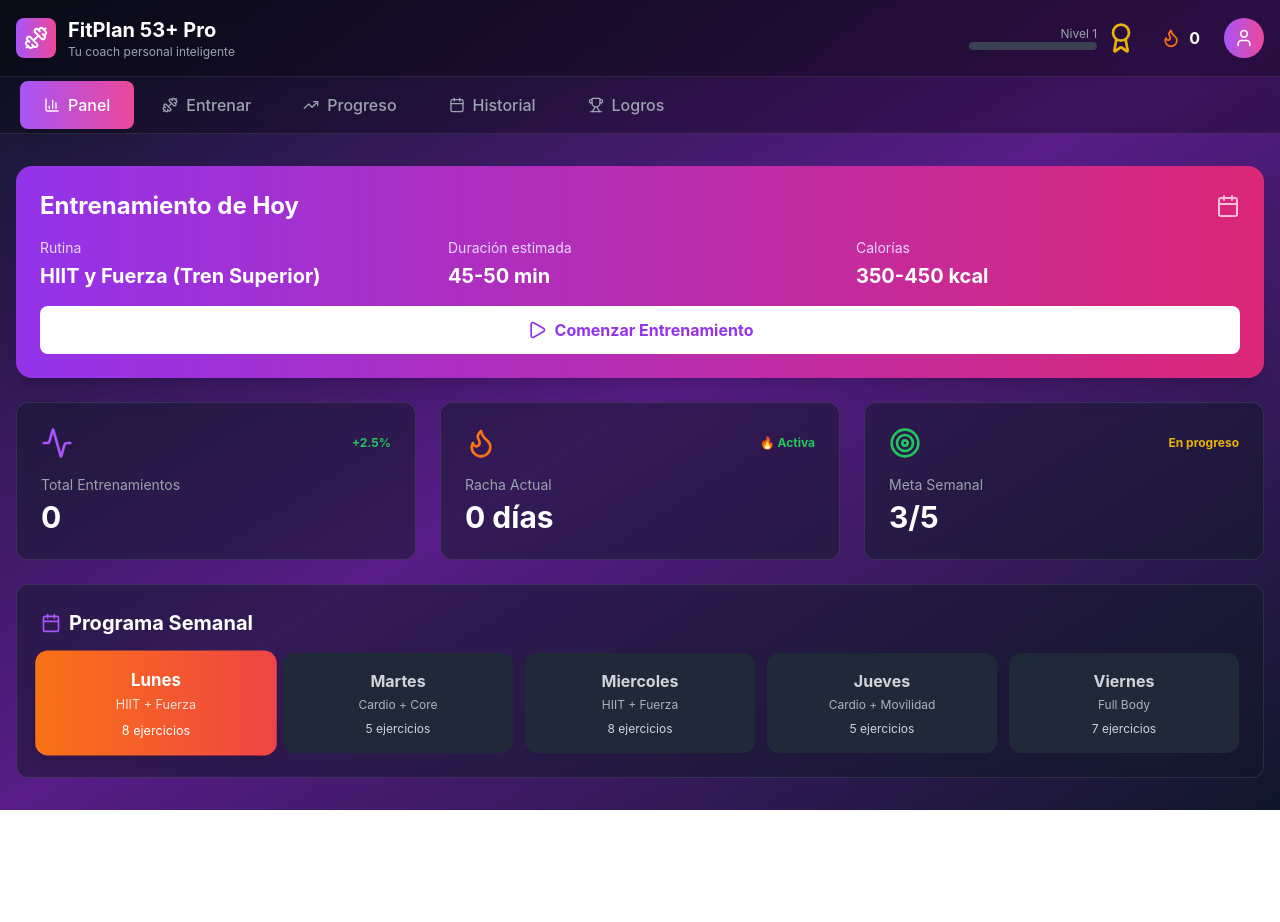
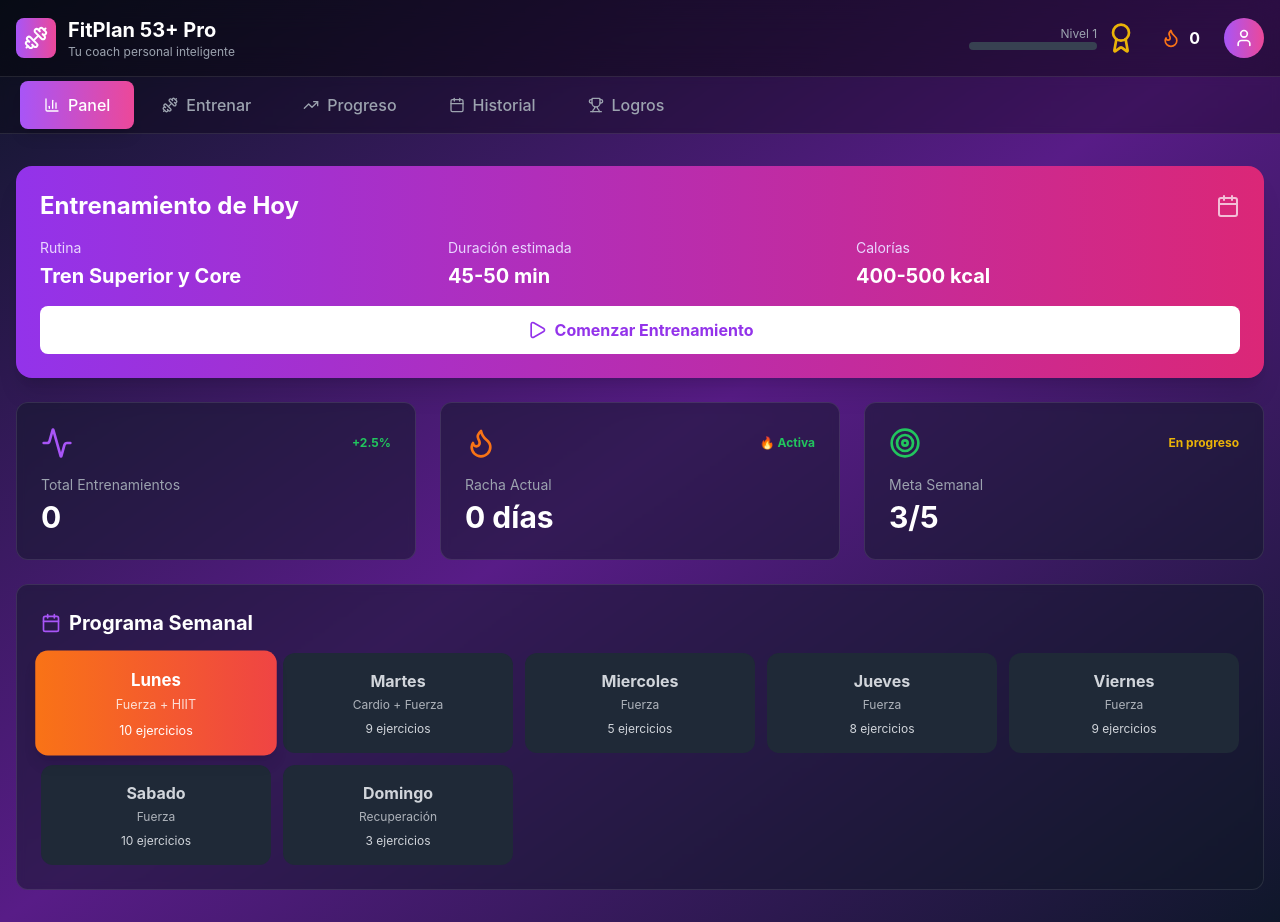
Before and after one commit to AlfonsoLlano1972/fitplan-53-pro, a React (Create React App) app: page / in a window 1280 px wide. Before the commit the page ends 810 px from the top, so only its background shows below. Built offline with nearby package versions, Linux system fonts and the light colour scheme.

Commit message:
Actualizar programa entrenamiento

```diff
--- a/src/App.js
+++ b/src/App.js
@@ -1,98 +1,140 @@
 import React, { useState, useEffect, useRef } from 'react';
 import { Play, Pause, RotateCcw, ChevronLeft, ChevronRight, Camera, Trash2, Plus, Trophy, Target, TrendingUp, Calendar, Clock, Dumbbell, Heart, Award, CheckCircle, Circle, AlertCircle, Volume2, VolumeX, Settings, User, BarChart3, Activity, Flame, Timer, SkipForward } from 'lucide-react';
 
-// Datos del programa de entrenamiento mejorados
+// Datos del programa de entrenamiento actualizado
 const workoutProgram = {
   lunes: {
-    name: "HIIT y Fuerza (Tren Superior)",
-    description: "Aumentar el metabolismo y fortalecer el tren superior",
-    type: "HIIT + Fuerza",
-    difficulty: "Intermedio",
+    name: "Tren Superior y Core",
+    description: "Calentamiento, HIIT y trabajo de fuerza",
+    type: "Fuerza + HIIT",
+    difficulty: "Intermedio-Alto",
     duration: "45-50 min",
-    calories: "350-450",
+    calories: "400-500",
     color: "from-orange-500 to-red-500",
     exercises: [
-      { name: "Calentamiento - Carrera", type: "Cardio", sets: 1, reps: "1 km", rest: 0, isTime: false, description: "Carrera suave para preparar el cuerpo y elevar la temperatura corporal.", video: "🎥", equipment: "Ninguno" },
-      { name: "Burpees (modificados sin salto)", type: "HIIT", sets: 3, reps: "30 seg", rest: 30, isTime: true, duration: 30, description: "Ejercicio completo que trabaja todo el cuerpo. Versión modificada sin salto para proteger articulaciones.", video: "🎥", equipment: "Ninguno" },
-      { name: "Mountain Climbers", type: "HIIT", sets: 3, reps: "30 seg", rest: 30, isTime: true, duration: 30, description: "Ejercicio cardiovascular que fortalece el core y mejora la resistencia.", video: "🎥", equipment: "Ninguno" },
-      { name: "Jumping Jacks", type: "HIIT", sets: 3, reps: "30 seg", rest: 30, isTime: true, duration: 30, description: "Ejercicio cardiovascular básico que activa todo el cuerpo.", video: "🎥", equipment: "Ninguno" },
-      { name: "Press de banca con mancuernas", type: "Fuerza", sets: 3, reps: "10-12", rest: 60, isTime: false, description: "Ejercicio fundamental para desarrollar el pecho, hombros y tríceps.", video: "🎥", equipment: "Mancuernas" },
-      { name: "Remo con mancuerna", type: "Fuerza", sets: 3, reps: "10-12", rest: 60, isTime: false, description: "Fortalece la espalda y mejora la postura. Excelente para contrarrestar el trabajo de pecho.", video: "🎥", equipment: "Mancuerna" },
-      { name: "Press militar con mancuernas", type: "Fuerza", sets: 3, reps: "10-12", rest: 60, isTime: false, description: "Desarrolla los hombros y mejora la estabilidad del core.", video: "🎥", equipment: "Mancuernas" },
-      { name: "Flexiones", type: "Fuerza", sets: 3, reps: "Al fallo", rest: 60, isTime: false, description: "Ejercicio clásico para pecho, hombros y tríceps usando el peso corporal.", video: "🎥", equipment: "Ninguno" }
+      { name: "Estiramientos de calentamiento", type: "Calentamiento", sets: 1, reps: "5 min", rest: 0, isTime: true, duration: 300, description: "Prepara tu cuerpo con estiramientos dinámicos", video: "🎥", equipment: "Ninguno" },
+      { name: "Carrera de calentamiento", type: "Cardio", sets: 1, reps: "1 km", rest: 0, isTime: false, description: "Carrera suave para elevar la temperatura corporal", video: "🎥", equipment: "Ninguno" },
+      { name: "Bicicleta de asalto", type: "HIIT", sets: 1, reps: "15 min", rest: 0, isTime: true, duration: 900, description: "12 calorías en bicicleta de asalto", video: "🎥", equipment: "Bicicleta de asalto" },
+      { name: "Clean & Press", type: "Fuerza", sets: 1, reps: "8", rest: 60, isTime: false, description: "Ejercicio compuesto para potencia total del cuerpo", video: "🎥", equipment: "Barra/Mancuernas" },
+      { name: "Flexiones", type: "Fuerza", sets: 1, reps: "10", rest: 60, isTime: false, description: "Ejercicio clásico para pecho y tríceps", video: "🎥", equipment: "Ninguno" },
+      { name: "Elevaciones de piernas colgado", type: "Core", sets: 3, reps: "10", rest: 60, isTime: false, description: "Fortalece el core inferior", video: "🎥", equipment: "Barra de dominadas" },
+      { name: "KB Swings", type: "HIIT", sets: 3, reps: "15", rest: 60, isTime: false, description: "Ejercicio explosivo con pesa rusa", video: "🎥", equipment: "Pesa rusa" },
+      { name: "Arnold Press", type: "Fuerza", sets: 3, reps: "10", rest: 60, isTime: false, description: "Press de hombros con rotación completa", video: "🎥", equipment: "Mancuernas" },
+      { name: "Rear Delt Fly", type: "Fuerza", sets: 3, reps: "10", rest: 60, isTime: false, description: "Aperturas posteriores para deltoides traseros", video: "🎥", equipment: "Mancuernas" },
+      { name: "Elevaciones laterales con cable", type: "Fuerza", sets: 3, reps: "10", rest: 60, isTime: false, description: "Trabajo aislado de deltoides laterales", video: "🎥", equipment: "Cable/Poleas" }
     ]
   },
   martes: {
-    name: "Cardio y Core",
-    description: "Mejorar la resistencia cardiovascular y fortalecer el core",
-    type: "Cardio + Core",
-    difficulty: "Fácil-Intermedio",
+    name: "Cardio y Brazos",
+    description: "Entrenamiento cardiovascular con finalizador de brazos",
+    type: "Cardio + Fuerza",
+    difficulty: "Intermedio",
     duration: "40-45 min",
-    calories: "300-400",
+    calories: "350-450",
     color: "from-green-500 to-teal-500",
     exercises: [
-      { name: "Carrera suave", type: "Cardio", sets: 1, reps: "25 min", rest: 0, isTime: true, duration: 1500, description: "Carrera a ritmo conversacional para mejorar la resistencia aeróbica.", video: "🎥", equipment: "Ninguno" },
-      { name: "Plancha isométrica", type: "Core", sets: 3, reps: "30-60 seg", rest: 60, isTime: true, duration: 45, description: "Ejercicio isométrico que fortalece todo el core y mejora la estabilidad.", video: "🎥", equipment: "Ninguno" },
-      { name: "Elevaciones de piernas", type: "Core", sets: 3, reps: "15", rest: 45, isTime: false, description: "Trabaja la parte inferior del abdomen de forma efectiva.", video: "🎥", equipment: "Ninguno" },
-      { name: "Crunches", type: "Core", sets: 3, reps: "20", rest: 45, isTime: false, description: "Ejercicio clásico para fortalecer la parte superior del abdomen.", video: "🎥", equipment: "Ninguno" },
-      { name: "Russian Twists", type: "Core", sets: 3, reps: "20", rest: 45, isTime: false, description: "Fortalece los oblicuos y mejora la rotación del tronco.", video: "🎥", equipment: "Opcional: Peso" }
+      { name: "Estiramientos de calentamiento", type: "Calentamiento", sets: 1, reps: "5 min", rest: 0, isTime: true, duration: 300, description: "Prepara tu cuerpo con estiramientos dinámicos", video: "🎥", equipment: "Ninguno" },
+      { name: "Carrera 1 milla", type: "Cardio", sets: 1, reps: "1.6 km", rest: 0, isTime: false, description: "Carrera a ritmo moderado", video: "🎥", equipment: "Ninguno" },
+      { name: "Ski Erg", type: "Cardio", sets: 1, reps: "500m", rest: 120, isTime: false, description: "Si no puedes hacer todo junto, divide en 2x250m", video: "🎥", equipment: "Ski Erg" },
+      { name: "Remo", type: "Cardio", sets: 1, reps: "500m", rest: 120, isTime: false, description: "Mantén un ritmo constante", video: "🎥", equipment: "Máquina de remo" },
+      { name: "Box Step Ups", type: "Fuerza", sets: 1, reps: "50", rest: 60, isTime: false, description: "Subidas al cajón alternando piernas", video: "🎥", equipment: "Cajón/Step" },
+      { name: "Elevaciones de rodillas", type: "Core", sets: 1, reps: "50", rest: 60, isTime: false, description: "Eleva las rodillas al pecho alternadamente", video: "🎥", equipment: "Ninguno" },
+      { name: "Hang Cleans", type: "Fuerza", sets: 1, reps: "30", rest: 90, isTime: false, description: "Cargadas colgantes explosivas", video: "🎥", equipment: "Barra" },
+      { name: "FINALIZADOR: Curl con barra", type: "Fuerza", sets: 1, reps: "30", rest: 60, isTime: false, description: "Finalizador para bíceps", video: "🎥", equipment: "Barra" },
+      { name: "FINALIZADOR: Extensiones de tríceps", type: "Fuerza", sets: 1, reps: "30", rest: 0, isTime: false, description: "Finalizador para tríceps", video: "🎥", equipment: "Mancuernas/Cable" }
     ]
   },
   miercoles: {
-    name: "HIIT y Fuerza (Tren Inferior)",
-    description: "Quemar grasa y fortalecer piernas y glúteos",
-    type: "HIIT + Fuerza",
+    name: "Pecho y Hombros",
+    description: "Entrenamiento de fuerza para tren superior",
+    type: "Fuerza",
     difficulty: "Intermedio-Alto",
-    duration: "45-50 min",
+    duration: "50-55 min",
     calories: "400-500",
     color: "from-purple-500 to-pink-500",
     exercises: [
-      { name: "Calentamiento dinámico", type: "Calentamiento", sets: 1, reps: "5 min", rest: 0, isTime: true, duration: 300, description: "Movimientos dinámicos para preparar las articulaciones de la cadera y rodillas.", video: "🎥", equipment: "Ninguno" },
-      { name: "Squat Jumps", type: "HIIT", sets: 4, reps: "20 seg", rest: 40, isTime: true, duration: 20, description: "Ejercicio pliométrico que mejora la potencia de las piernas.", video: "🎥", equipment: "Ninguno" },
-      { name: "Zancadas alternas", type: "HIIT", sets: 4, reps: "20 seg", rest: 40, isTime: true, duration: 20, description: "Ejercicio unilateral que mejora el equilibrio y fortalece piernas.", video: "🎥", equipment: "Ninguno" },
-      { name: "High Knees", type: "HIIT", sets: 4, reps: "20 seg", rest: 40, isTime: true, duration: 20, description: "Ejercicio cardiovascular que mejora la coordinación y resistencia.", video: "🎥", equipment: "Ninguno" },
-      { name: "Sentadillas Goblet", type: "Fuerza", sets: 3, reps: "12-15", rest: 60, isTime: false, description: "Sentadilla con peso que fortalece cuádriceps, glúteos y core.", video: "🎥", equipment: "Pesa rusa/Mancuerna" },
-      { name: "Peso muerto rumano", type: "Fuerza", sets: 3, reps: "10-12", rest: 60, isTime: false, description: "Ejercicio fundamental para fortalecer glúteos e isquiotibiales.", video: "🎥", equipment: "Mancuernas/Barra" },
-      { name: "Zancadas con mancuernas", type: "Fuerza", sets: 3, reps: "10 c/pierna", rest: 60, isTime: false, description: "Fortalece piernas de forma unilateral, mejorando el equilibrio.", video: "🎥", equipment: "Mancuernas" },
-      { name: "Elevación de gemelos", type: "Fuerza", sets: 3, reps: "15-20", rest: 45, isTime: false, description: "Fortalece los músculos de la pantorrilla.", video: "🎥", equipment: "Opcional: Peso" }
+      { name: "Estiramientos", type: "Calentamiento", sets: 1, reps: "5 min", rest: 0, isTime: true, duration: 300, description: "Calentamiento con estiramientos", video: "🎥", equipment: "Ninguno" },
+      { name: "Carrera 2km", type: "Cardio", sets: 1, reps: "2 km", rest: 180, isTime: false, description: "Intenta mantenerlo bajo 10 minutos. Ritmo conversacional", video: "🎥", equipment: "Ninguno" },
+      { name: "Bicicleta de asalto + Press de banca", type: "HIIT", sets: 5, reps: "16-14-12-10-8", rest: 90, isTime: false, description: "16 calorías y 16 reps, 14 cal y 14 reps, etc. Press más ligero de lo normal", video: "🎥", equipment: "Bicicleta + Banca" },
+      { name: "Press militar", type: "Fuerza", sets: 5, reps: "10", rest: 60, isTime: false, description: "Press de hombros estricto", video: "🎥", equipment: "Barra/Mancuernas" },
+      { name: "Remo gorila", type: "Fuerza", sets: 5, reps: "10", rest: 60, isTime: false, description: "Remo alternado con mancuernas", video: "🎥", equipment: "Mancuernas" }
     ]
   },
   jueves: {
-    name: "Cardio y Movilidad",
-    description: "Recuperación activa con trabajo cardiovascular suave",
-    type: "Cardio + Movilidad",
-    difficulty: "Fácil",
-    duration: "35-40 min",
-    calories: "200-300",
+    name: "Día de Pecho y Tríceps",
+    description: "Enfoque en pecho con trabajo de tríceps",
+    type: "Fuerza",
+    difficulty: "Alto",
+    duration: "55-60 min",
+    calories: "450-550",
     color: "from-blue-500 to-cyan-500",
     exercises: [
-      { name: "Caminata rápida en cinta", type: "Cardio", sets: 1, reps: "30 min", rest: 0, isTime: true, duration: 1800, description: "Ejercicio cardiovascular de bajo impacto para la recuperación activa.", video: "🎥", equipment: "Cinta/Exterior" },
-      { name: "Rotaciones de cuello y hombros", type: "Movilidad", sets: 2, reps: "10 c/dirección", rest: 30, isTime: false, description: "Mejora la movilidad cervical y de hombros.", video: "🎥", equipment: "Ninguno" },
-      { name: "Gato-Camello", type: "Movilidad", sets: 2, reps: "10", rest: 30, isTime: false, description: "Ejercicio de movilidad para la columna vertebral.", video: "🎥", equipment: "Ninguno" },
-      { name: "Estiramiento de isquiotibiales", type: "Movilidad", sets: 2, reps: "30 seg c/pierna", rest: 30, isTime: true, duration: 30, description: "Mejora la flexibilidad de la parte posterior de las piernas.", video: "🎥", equipment: "Ninguno" },
-      { name: "Estiramiento de cuádriceps", type: "Movilidad", sets: 2, reps: "30 seg c/pierna", rest: 30, isTime: true, duration: 30, description: "Estira la parte frontal de los muslos.", video: "🎥", equipment: "Ninguno" }
+      { name: "Calentamiento en bicicleta", type: "Calentamiento", sets: 1, reps: "15 min", rest: 0, isTime: true, duration: 900, description: "Calentamiento cardiovascular suave", video: "🎥", equipment: "Bicicleta" },
+      { name: "Press declinado con mancuernas", type: "Fuerza", sets: 3, reps: "10", rest: 60, isTime: false, description: "De ligero a pesado, enfócate en la forma", video: "🎥", equipment: "Mancuernas + Banco" },
+      { name: "Aperturas declinadas", type: "Fuerza", sets: 3, reps: "12,10,8", rest: 60, isTime: false, description: "Series descendentes", video: "🎥", equipment: "Mancuernas + Banco" },
+      { name: "Press inclinado con mancuernas", type: "Fuerza", sets: 3, reps: "12,10,8", rest: 60, isTime: false, description: "De ligero a pesado progresivamente", video: "🎥", equipment: "Mancuernas + Banco" },
+      { name: "Fondos", type: "Fuerza", sets: 3, reps: "10,8,6", rest: 90, isTime: false, description: "Asistidos o sin asistencia. Baja profundo para estirar el pecho", video: "🎥", equipment: "Paralelas" },
+      { name: "Press de pecho", type: "Fuerza", sets: 3, reps: "10", rest: 60, isTime: false, description: "Press de pecho en máquina o con mancuernas", video: "🎥", equipment: "Máquina/Mancuernas" },
+      { name: "Extensión de tríceps", type: "Fuerza", sets: 3, reps: "10", rest: 45, isTime: false, description: "Extensiones con cable o mancuernas", video: "🎥", equipment: "Cable/Mancuernas" },
+      { name: "Extensión de tríceps sobre cabeza", type: "Fuerza", sets: 3, reps: "12", rest: 45, isTime: false, description: "Extensiones sobre la cabeza para tríceps", video: "🎥", equipment: "Mancuerna/Cable" }
     ]
   },
   viernes: {
-    name: "Full Body",
-    description: "Entrenamiento completo de todo el cuerpo",
-    type: "Full Body",
-    difficulty: "Intermedio",
-    duration: "40-45 min",
-    calories: "350-450",
+    name: "Espalda y Bíceps",
+    description: "Día de tirón enfocado en espalda",
+    type: "Fuerza",
+    difficulty: "Intermedio-Alto",
+    duration: "50-55 min",
+    calories: "400-500",
     color: "from-indigo-500 to-purple-500",
     exercises: [
-      { name: "Calentamiento general", type: "Calentamiento", sets: 1, reps: "5 min", rest: 0, isTime: true, duration: 300, description: "Preparación general del cuerpo para el entrenamiento.", video: "🎥", equipment: "Ninguno" },
-      { name: "Sentadillas", type: "Fuerza", sets: 3, reps: "12-15", rest: 60, isTime: false, description: "Ejercicio fundamental para el tren inferior.", video: "🎥", equipment: "Opcional: Peso" },
-      { name: "Flexiones", type: "Fuerza", sets: 3, reps: "8-12", rest: 60, isTime: false, description: "Ejercicio básico para el tren superior.", video: "🎥", equipment: "Ninguno" },
-      { name: "Zancadas", type: "Fuerza", sets: 3, reps: "10 c/pierna", rest: 60, isTime: false, description: "Fortalece piernas y mejora el equilibrio.", video: "🎥", equipment: "Opcional: Peso" },
-      { name: "Plancha", type: "Core", sets: 3, reps: "30-45 seg", rest: 60, isTime: true, duration: 45, description: "Fortalece el core y mejora la estabilidad.", video: "🎥", equipment: "Ninguno" },
-      { name: "Remo con banda elástica", type: "Fuerza", sets: 3, reps: "12-15", rest: 60, isTime: false, description: "Fortalece la espalda usando resistencia elástica.", video: "🎥", equipment: "Banda elástica" },
-      { name: "Elevación de talones", type: "Fuerza", sets: 3, reps: "15-20", rest: 45, isTime: false, description: "Fortalece los músculos de la pantorrilla.", video: "🎥", equipment: "Opcional: Peso" }
+      { name: "Estiramientos", type: "Calentamiento", sets: 1, reps: "5 min", rest: 0, isTime: true, duration: 300, description: "Calentamiento con estiramientos", video: "🎥", equipment: "Ninguno" },
+      { name: "Carrera 1km constante", type: "Cardio", sets: 1, reps: "1 km", rest: 180, isTime: false, description: "Intenta bajo 6 min o 5 si te sientes cómodo. Controla la respiración: 2 inhalaciones por la nariz, 1 exhalación", video: "🎥", equipment: "Ninguno" },
+      { name: "Remo con barra T", type: "Fuerza", sets: 3, reps: "10", rest: 60, isTime: false, description: "Remo con barra en T para espalda media", video: "🎥", equipment: "Barra T" },
+      { name: "Jalón lat", type: "Fuerza", sets: 4, reps: "10", rest: 60, isTime: false, description: "Jalón al pecho para dorsales", video: "🎥", equipment: "Máquina de jalón" },
+      { name: "Remo péndulo", type: "Fuerza", sets: 3, reps: "10,8,8", rest: 60, isTime: false, description: "Remo con movimiento pendular", video: "🎥", equipment: "Mancuernas" },
+      { name: "Extensión de dorsales", type: "Fuerza", sets: 3, reps: "10", rest: 60, isTime: false, description: "Pullover para dorsales", video: "🎥", equipment: "Cable/Mancuerna" },
+      { name: "Face pulls", type: "Fuerza", sets: 3, reps: "10", rest: 45, isTime: false, description: "Jalones a la cara para deltoides posteriores", video: "🎥", equipment: "Cable con cuerda" },
+      { name: "Curl con cable", type: "Fuerza", sets: 4, reps: "10", rest: 45, isTime: false, description: "Curl de bíceps con cable", video: "🎥", equipment: "Cable" },
+      { name: "Curl martillo", type: "Fuerza", sets: 3, reps: "10", rest: 45, isTime: false, description: "Curl tipo martillo para bíceps y antebrazos", video: "🎥", equipment: "Mancuernas" }
+    ]
+  },
+  sabado: {
+    name: "Día de Piernas",
+    description: "Entrenamiento completo de tren inferior",
+    type: "Fuerza",
+    difficulty: "Alto",
+    duration: "55-60 min",
+    calories: "500-600",
+    color: "from-red-500 to-orange-500",
+    exercises: [
+      { name: "Estiramientos", type: "Calentamiento", sets: 1, reps: "5 min", rest: 0, isTime: true, duration: 300, description: "Calentamiento con estiramientos dinámicos", video: "🎥", equipment: "Ninguno" },
+      { name: "Opción cardio (elige una)", type: "Cardio", sets: 1, reps: "15 min", rest: 180, isTime: true, duration: 900, description: "15 min carrera, bicicleta o escaladora", video: "🎥", equipment: "Variable" },
+      { name: "Sentadillas traseras", type: "Fuerza", sets: 3, reps: "10", rest: 90, isTime: false, description: "Sentadillas con barra en la espalda", video: "🎥", equipment: "Barra + Rack" },
+      { name: "Box step ups", type: "Fuerza", sets: 3, reps: "10 c/pierna", rest: 60, isTime: false, description: "Subidas al cajón alternando piernas", video: "🎥", equipment: "Cajón" },
+      { name: "Sentadillas elevadas", type: "Fuerza", sets: 2, reps: "12", rest: 60, isTime: false, description: "Sentadillas con talones elevados", video: "🎥", equipment: "Plataforma/Discos" },
+      { name: "Prensa de piernas", type: "Fuerza", sets: 4, reps: "10", rest: 60, isTime: false, description: "Press de piernas en máquina", video: "🎥", equipment: "Prensa" },
+      { name: "Extensión de cuádriceps", type: "Fuerza", sets: 3, reps: "12", rest: 45, isTime: false, description: "Extensiones en máquina", video: "🎥", equipment: "Máquina de extensión" },
+      { name: "Curl de isquiotibiales", type: "Fuerza", sets: 3, reps: "12", rest: 45, isTime: false, description: "Curl de piernas acostado o sentado", video: "🎥", equipment: "Máquina de curl" },
+      { name: "Elevación de gemelos", type: "Fuerza", sets: 4, reps: "12", rest: 30, isTime: false, description: "Elevaciones de pantorrillas", video: "🎥", equipment: "Máquina/Mancuernas" },
+      { name: "FINALIZADOR: Cable crunch", type: "Core", sets: 1, reps: "40", rest: 0, isTime: false, description: "Abdominales con cable para finalizar", video: "🎥", equipment: "Cable" }
+    ]
+  },
+  domingo: {
+    name: "Día de Recuperación",
+    description: "Recuperación activa - El descanso es parte del plan",
+    type: "Recuperación",
+    difficulty: "Fácil",
+    duration: "20-30 min",
+    calories: "100-150",
+    color: "from-gray-500 to-gray-600",
+    exercises: [
+      { name: "Estiramientos o foam roll", type: "Movilidad", sets: 1, reps: "10 min", rest: 0, isTime: true, duration: 600, description: "Los músculos crecen cuando descansas, la disciplina se agudiza cuando te mantienes intencional", video: "🎥", equipment: "Foam roller opcional" },
+      { name: "Caminata", type: "Cardio", sets: 1, reps: "20-30 min", rest: 0, isTime: true, duration: 1500, description: "Caminata suave para recuperación activa", video: "🎥", equipment: "Ninguno" },
+      { name: "Hidratación agresiva", type: "Recuperación", sets: 1, reps: "Todo el día", rest: 0, isTime: false, description: "No confundas descanso con debilidad. Los leones descansan antes de cazar", video: "💧", equipment: "Agua" }
     ]
   }
 };
-
 // Función para crear sonido usando Web Audio API
 const createBeepSound = () => {
   let audioContext = null;
```
